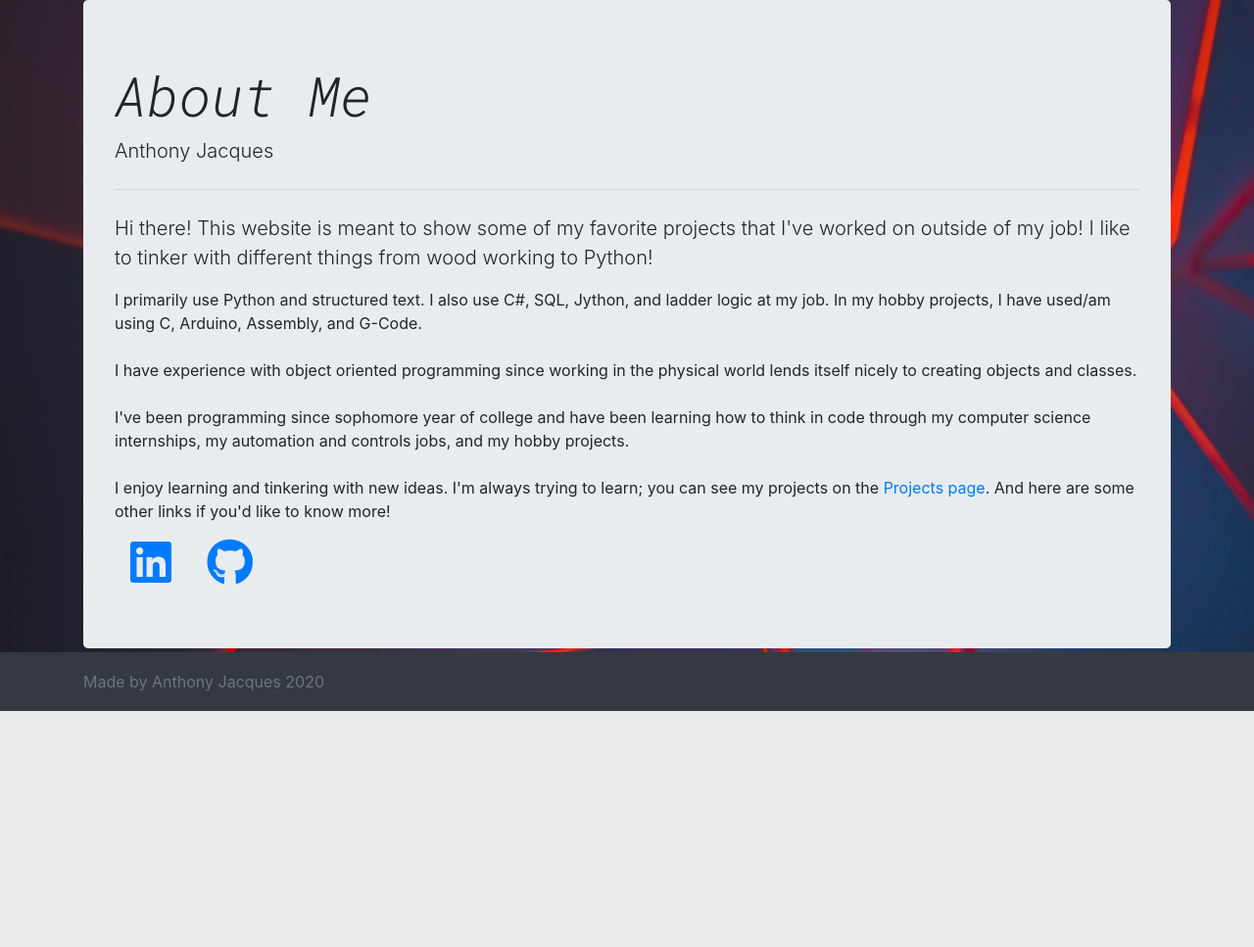
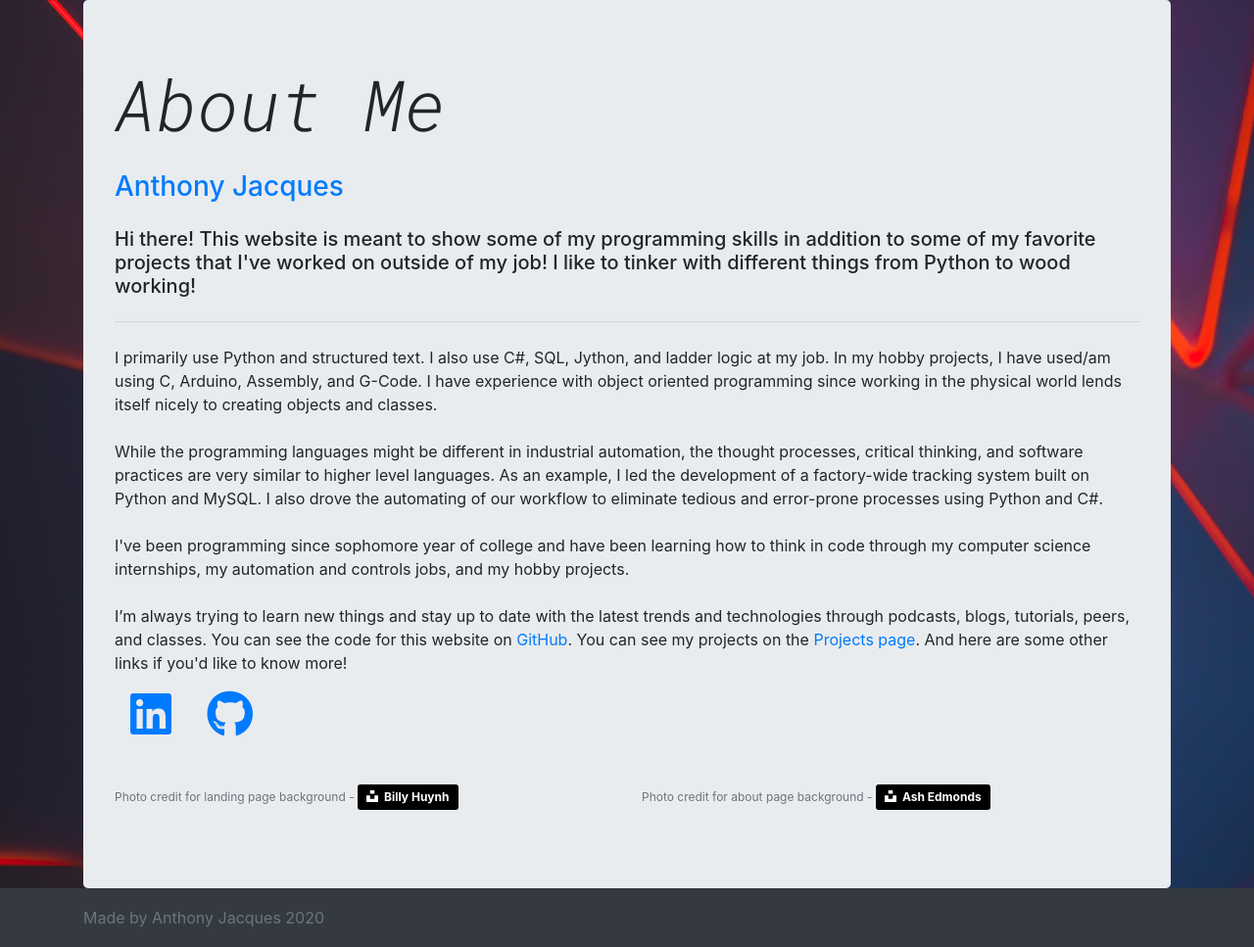
Before and after one commit to anthonyjacques20/projectsWebsite, a Flask app: page /about in a window 1280 px wide. Shown: the part 74-1041 px from the top of the page at 98% size. Before the commit the page ends 800 px from the top, so only its background shows below. Run offline with Flask 2, Linux system fonts and the light colour scheme; data that the repository does not hold is empty; some libraries are stand-ins or nearby versions.

Commit message:
Update about page and add some more detail

```diff
--- a/hobbyProjectWebsite/templates/about.html
+++ b/hobbyProjectWebsite/templates/about.html
@@ -5,24 +5,32 @@
 <div id="aboutDiv">
     <div class="container">
         <div class="jumbotron">
-            <h1 class="display-4">About Me</h1>
-            <p class="lead">Anthony Jacques</p>
+            <h1 class="display-3">About Me</h1>
+            <h3 class="my-4 text-primary">Anthony Jacques</h3>
+            <h5>Hi there! This website is meant to show some of my programming skills in addition to some of my favorite projects that I've worked on outside of my job!  I like to tinker with different things from Python to wood working!</h5>
             <hr class="my-4">
             <p class="lead">
-                Hi there! This website is meant to show some of my favorite projects that I've worked on outside of my job!  I like to tinker with different things from wood working to Python!
+
             </p>
             <p class="lead"></p>
                 I primarily use Python and structured text.
-                I also use C#, SQL, Jython, and ladder logic at my job.  In my hobby projects, I have used/am using C, Arduino, Assembly, and G-Code.
-                <br><br>I have experience with object oriented programming since working in the physical world lends itself nicely to creating objects and classes.
+                I also use C#, SQL, Jython, and ladder logic at my job.  In my hobby projects, I have used/am using C, Arduino, Assembly, and G-Code.  I have experience with object oriented programming since working in the physical world lends itself nicely to creating objects and classes.
+                <br><br>While the programming languages might be different in industrial automation, the thought processes, critical thinking, and software practices are very similar to higher level languages.  As an example, I led the development of a factory-wide tracking system built on Python and MySQL.  I also drove the automating of our workflow to eliminate tedious and error-prone processes using Python and C#.
                 <br><br>I've been programming since sophomore year of college and have been learning how to think in code through my computer science internships, my automation and controls jobs, and my hobby projects.
-                <br><br>I enjoy learning and tinkering with new ideas.
-                I'm always trying to learn; you can see my projects on the <a href="{{ url_for('project.index') }}">Projects page</a>.
+                <br><br>I’m always trying to learn new things and stay up to date with the latest trends and technologies through podcasts, blogs, tutorials, peers, and classes.
+                You can see the code for this website on <a href="https://github.com/anthonyjacques20/projectsWebsite">GitHub</a>.
+                You can see my projects on the <a href="{{ url_for('project.index') }}">Projects page</a>.
                 And here are some other links if you'd like to know more!
             </p>
             <a href="https://www.linkedin.com/in/anthonyjacques20/" target="_blank" class="mx-3"><i class="fab fa-linkedin fa-3x"></i></a>
             <a href="https://github.com/anthonyjacques20" target="_blank" class="mx-3"><i class="fab fa-github fa-3x"></i></a>
 
+            <div id="photoCredit" class="text-muted mt-5 row">
+                <p class="col-12 col-lg-6">Photo credit for landing page background - <a style="background-color:black;color:white;text-decoration:none;padding:4px 6px;font-family:-apple-system, BlinkMacSystemFont, &quot;San Francisco&quot;, &quot;Helvetica Neue&quot;, Helvetica, Ubuntu, Roboto, Noto, &quot;Segoe UI&quot;, Arial, sans-serif;font-size:12px;font-weight:bold;line-height:1.2;display:inline-block;border-radius:3px" href="https://unsplash.com/@billy_huy?utm_medium=referral&amp;utm_campaign=photographer-credit&amp;utm_content=creditBadge" target="_blank" rel="noopener noreferrer" title="Download free do whatever you want high-resolution photos from Billy Huynh"><span style="display:inline-block;padding:2px 3px"><svg xmlns="http://www.w3.org/2000/svg" style="height:12px;width:auto;position:relative;vertical-align:middle;top:-2px;fill:white" viewBox="0 0 32 32"><title>unsplash-logo</title><path d="M10 9V0h12v9H10zm12 5h10v18H0V14h10v9h12v-9z"></path></svg></span><span style="display:inline-block;padding:2px 3px">Billy Huynh</span></a></p>
+                <p class="col-12 col-lg-6">Photo credit for about page background - <a style="background-color:black;color:white;text-decoration:none;padding:4px 6px;font-family:-apple-system, BlinkMacSystemFont, &quot;San Francisco&quot;, &quot;Helvetica Neue&quot;, Helvetica, Ubuntu, Roboto, Noto, &quot;Segoe UI&quot;, Arial, sans-serif;font-size:12px;font-weight:bold;line-height:1.2;display:inline-block;border-radius:3px" href="https://unsplash.com/@badashphotos?utm_medium=referral&amp;utm_campaign=photographer-credit&amp;utm_content=creditBadge" target="_blank" rel="noopener noreferrer" title="Download free do whatever you want high-resolution photos from Ash Edmonds"><span style="display:inline-block;padding:2px 3px"><svg xmlns="http://www.w3.org/2000/svg" style="height:12px;width:auto;position:relative;vertical-align:middle;top:-2px;fill:white" viewBox="0 0 32 32"><title>unsplash-logo</title><path d="M10 9V0h12v9H10zm12 5h10v18H0V14h10v9h12v-9z"></path></svg></span><span style="display:inline-block;padding:2px 3px">Ash Edmonds</span></a></p>
+
+
+            </div>
         </div>
     </div>
 </div>
```
